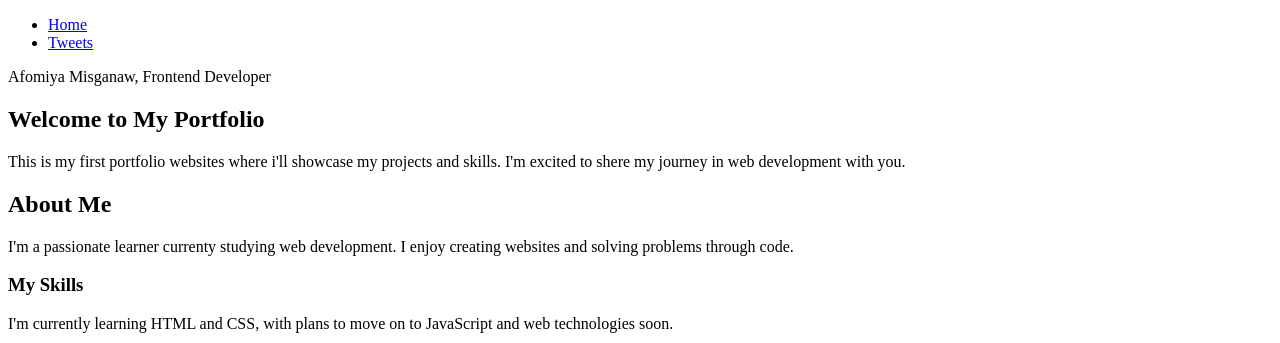
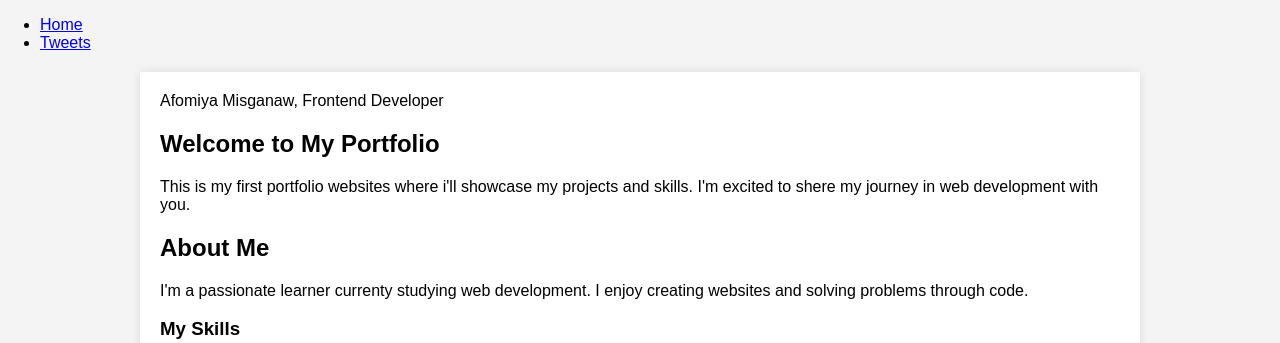
Before and after one commit to afomiya-misganaw/alx_html_css, a plain HTML site: page css_basic/index.html in a window 1280 px wide. Shown: the top 343 px of the page. Drawn offline with Linux system fonts and the light colour scheme.

Commit message:
Update index.html

```diff
--- a/css_basic/index.html
+++ b/css_basic/index.html
@@ -4,6 +4,8 @@
     <meta charset="UTF-8">
     <meta name="viewport" content="width=device-width, initial-scale=1.0">
     <title>My First Portfolio</title>
+    <link href="base.css" rel="stylesheet">
+    <link href="styles.css" rel="stylesheet">
   </head>
   <body>
     <header>
```
